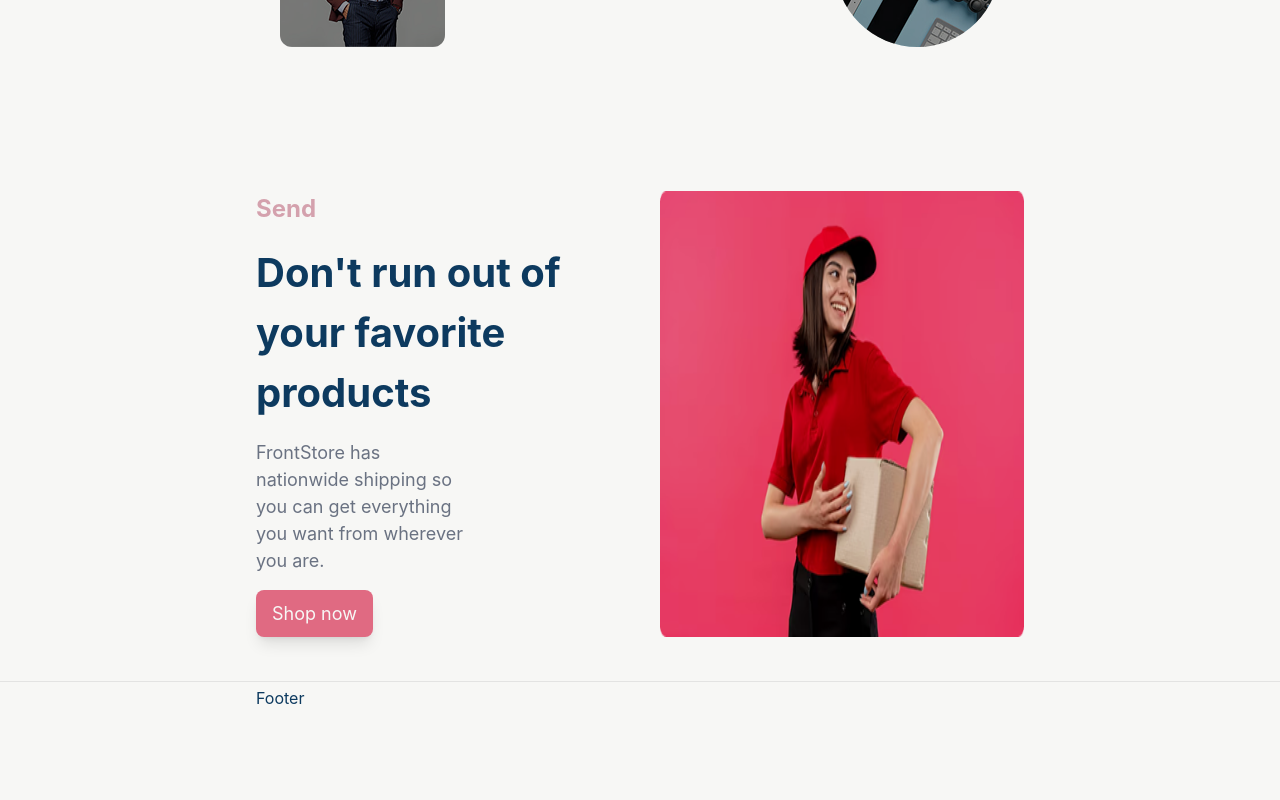
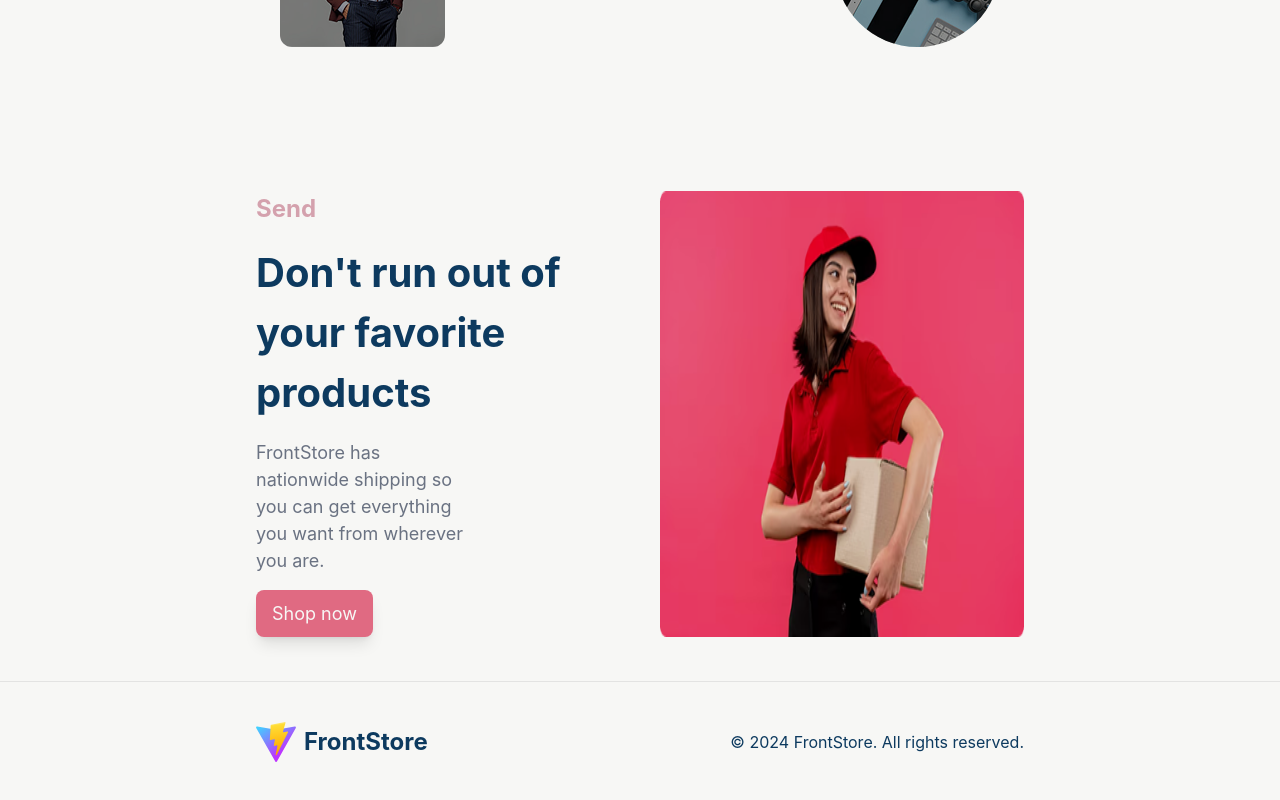
Before and after one commit to LuguiM/FrontStore, a React (Vite) app: page /FrontStore/ in a window 1280 px wide. Shown: the part 1935-2735 px from the top of the page. Before the commit the page ends 2649 px from the top, so only its background shows below. Built offline with nearby package versions, Linux system fonts and the light colour scheme.

Commit message:
Feat: Footer

```diff
--- a/src/layout/components/Footer.jsx
+++ b/src/layout/components/Footer.jsx
@@ -2,7 +2,14 @@
 
 export const Footer = () => {
   return (
-    <div className="border-t border-gray container-spacing">
-      Footer</div>
+    <div className="border-t border-gray container-spacing flex justify-between items-center !py-10">
+      <div className="flex items-center gap-2">
+        <img src="/vite.svg" alt="Logo" className="w-10 h-10" />
+        <h1 className="text-2xl font-bold">FrontStore</h1>
+      </div>
+      <div className="flex flex-col gap-2">
+        <p className="text-bodyRegular">© 2024 FrontStore. All rights reserved.</p>
+      </div>
+    </div>
   )
 }
```
